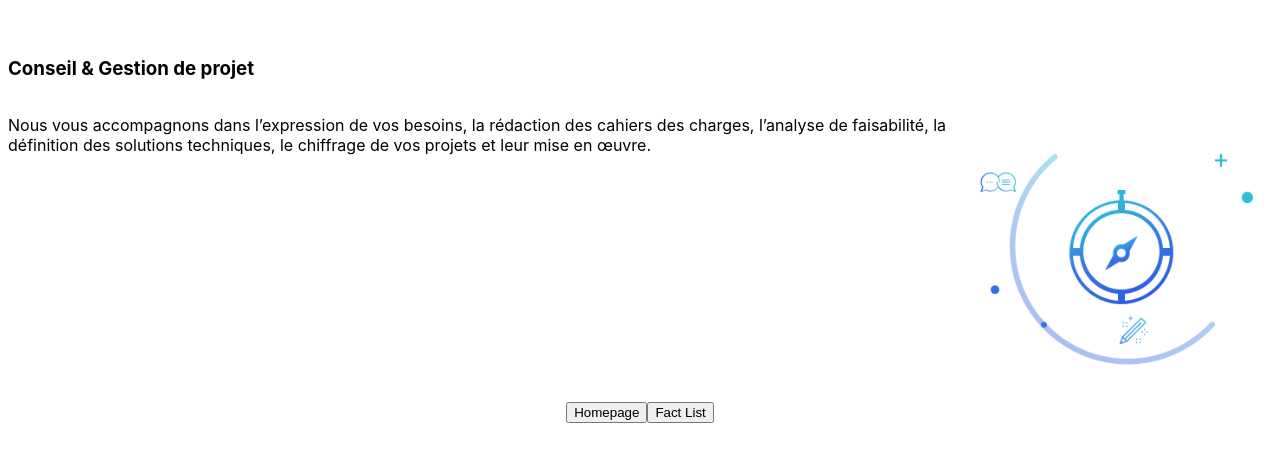
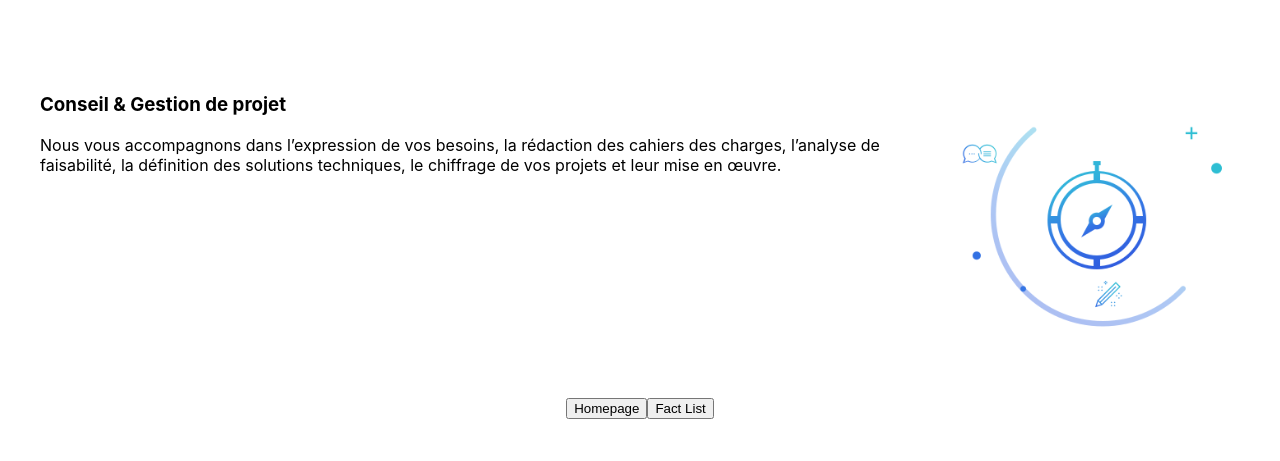
Before and after one commit to bczy/wikidej-next-js, a Next.js app: page /skills/conseil-gestion-projet in a window 1280 px wide. Shown: the part 169-630 px from the top of the page. Built offline with nearby package versions, Linux system fonts and the light colour scheme.

Commit message:
Tweaking

```diff
--- a/next.config.js
+++ b/next.config.js
@@ -1,7 +1,7 @@
-const siteData = require('./site-data.json');
+const data = require('./data/skills.json');
 
 const skillPages = [];
-siteData.pages.forEach((page) => {
+data.skills.forEach((page) => {
 	skillPages[`/skills/${page.slug}`] = { page: `/skills/${page.slug}` };
 });
 
--- a/pages/skills/[slug].js
+++ b/pages/skills/[slug].js
@@ -4,10 +4,12 @@ import Image from 'next/image';
 function Skill({ title, content, image }) {
 	return (
 		<div className="container">
-			<div>
-				<h3>{title}</h3>
-				<div style={{ display: 'flex' }}>
+			<div style={{ margin: '2em', display: 'flex' }}>
+				<div>
+					<h3>{title}</h3>
 					<p>{content}</p>
+				</div>
+				<div>
 					<Image width={500} height={500} src={`/images/${image}`} />
 				</div>
 			</div>
```
